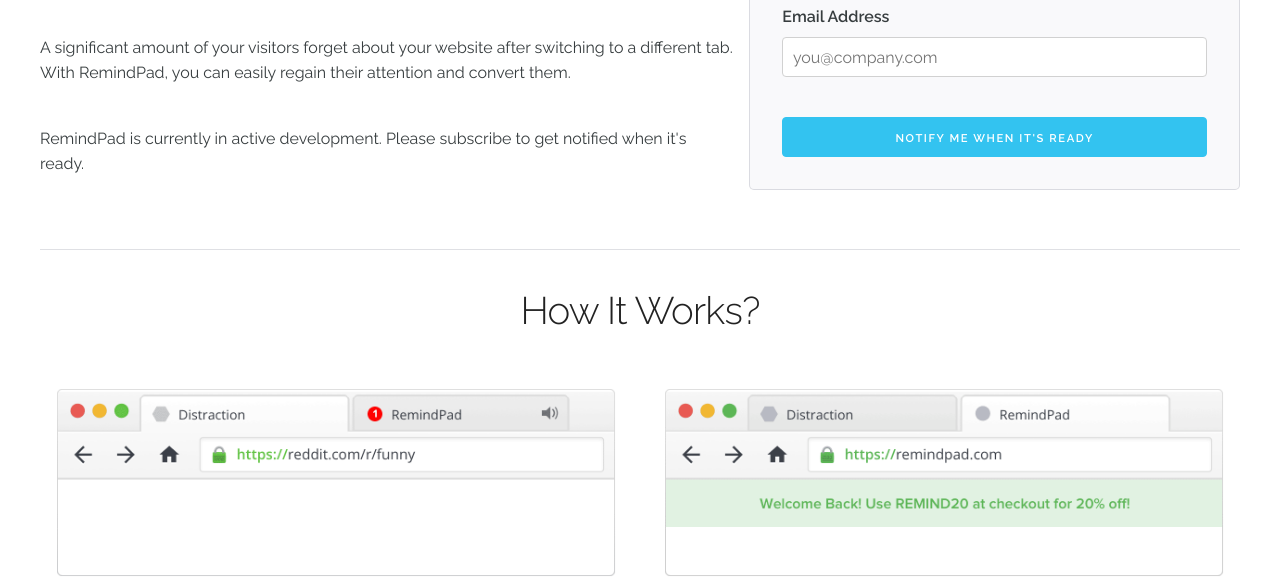
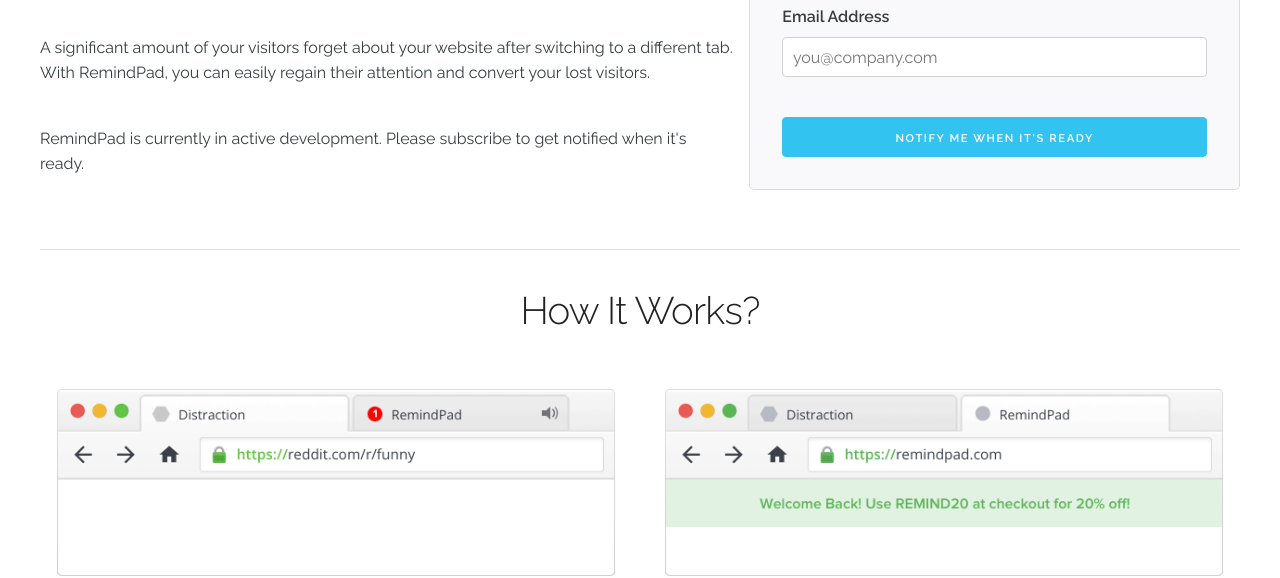
Before and after one commit to bouncelytics/v2, a plain HTML site: page index.html in a window 1280 px wide. Shown: the part 248-826 px from the top of the page. Drawn offline with Linux system fonts and the light colour scheme.

Commit message:
improve pitch

```diff
--- a/index.html
+++ b/index.html
@@ -38,7 +38,7 @@
 					<p class="copy">
 						A significant amount of your visitors forget about your website
 						after switching to a different tab. With RemindPad, you can easily
-						regain their attention and convert them.
+						regain their attention and convert your lost visitors.
 					</p>
 
 					<p class="copy">
```
